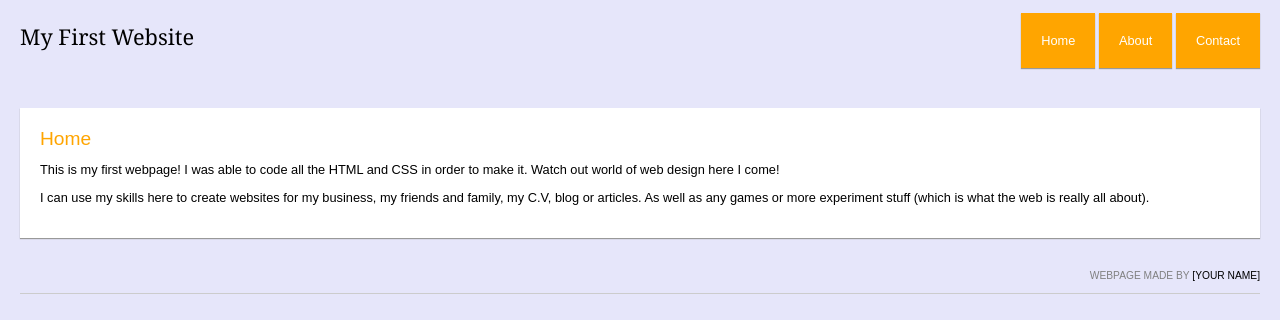
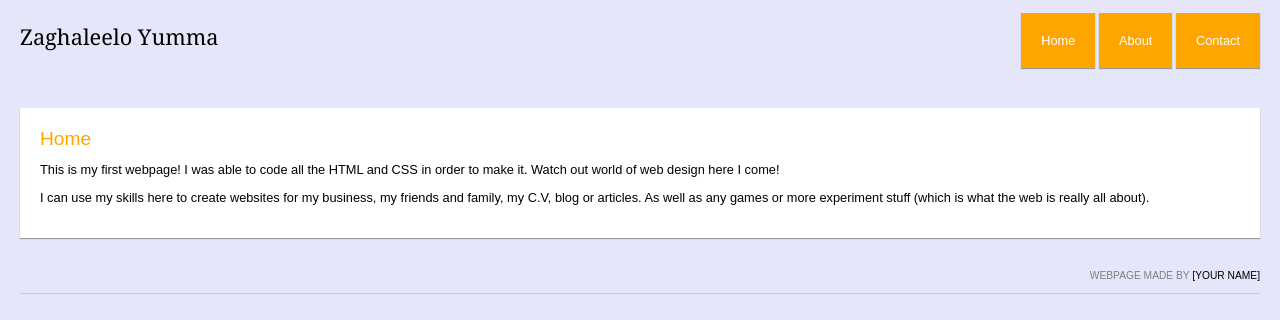
Before and after one commit to salhadid/git-for-noobs, a plain HTML site: page index.html in a window 1280 px wide. Drawn offline with Linux system fonts and the light colour scheme.

Commit message:
Changed Index Header

```diff
--- a/index.html
+++ b/index.html
@@ -19,7 +19,7 @@
 
 	<div id="page">
 		<div id="logo">
-			<h1><a href="/" id="logoLink">My First Website</a></h1>
+			<h1><a href="/" id="logoLink">Zaghaleelo Yumma</a></h1>
 		</div>
 		<div id="nav">
 			<ul>
```
